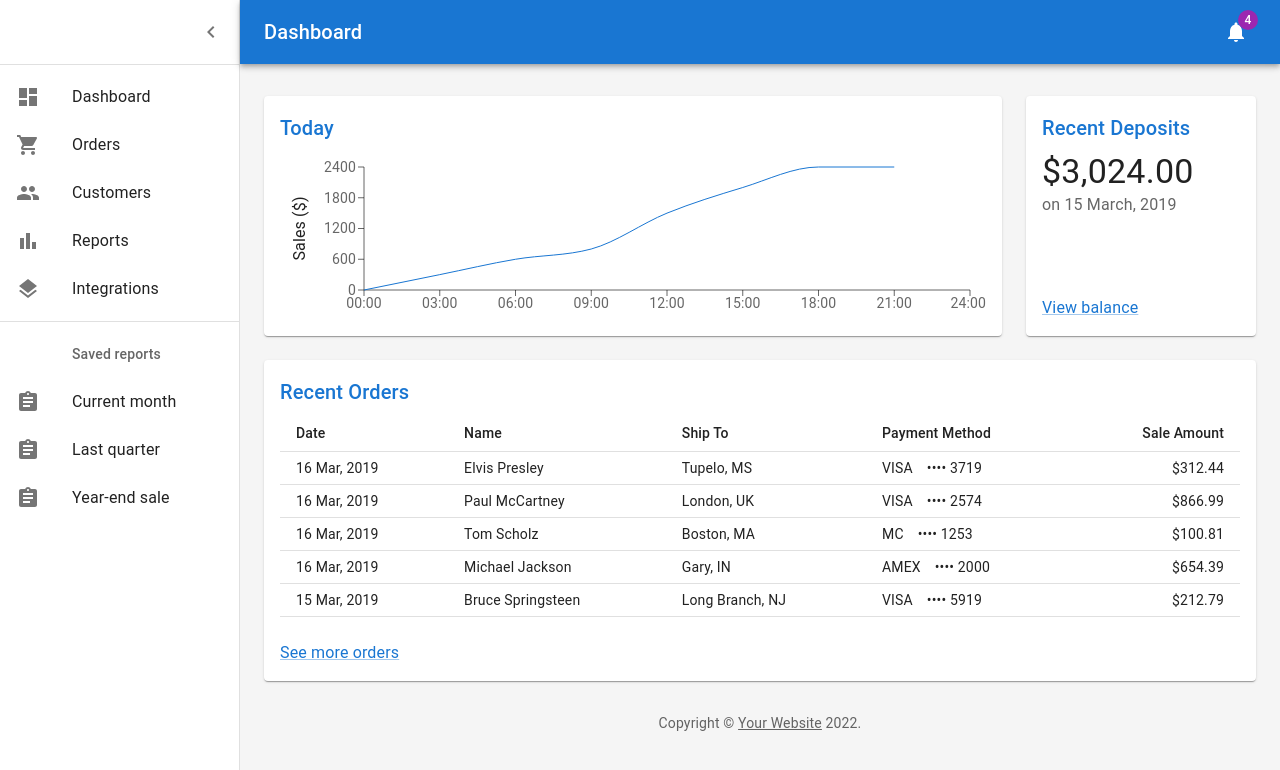
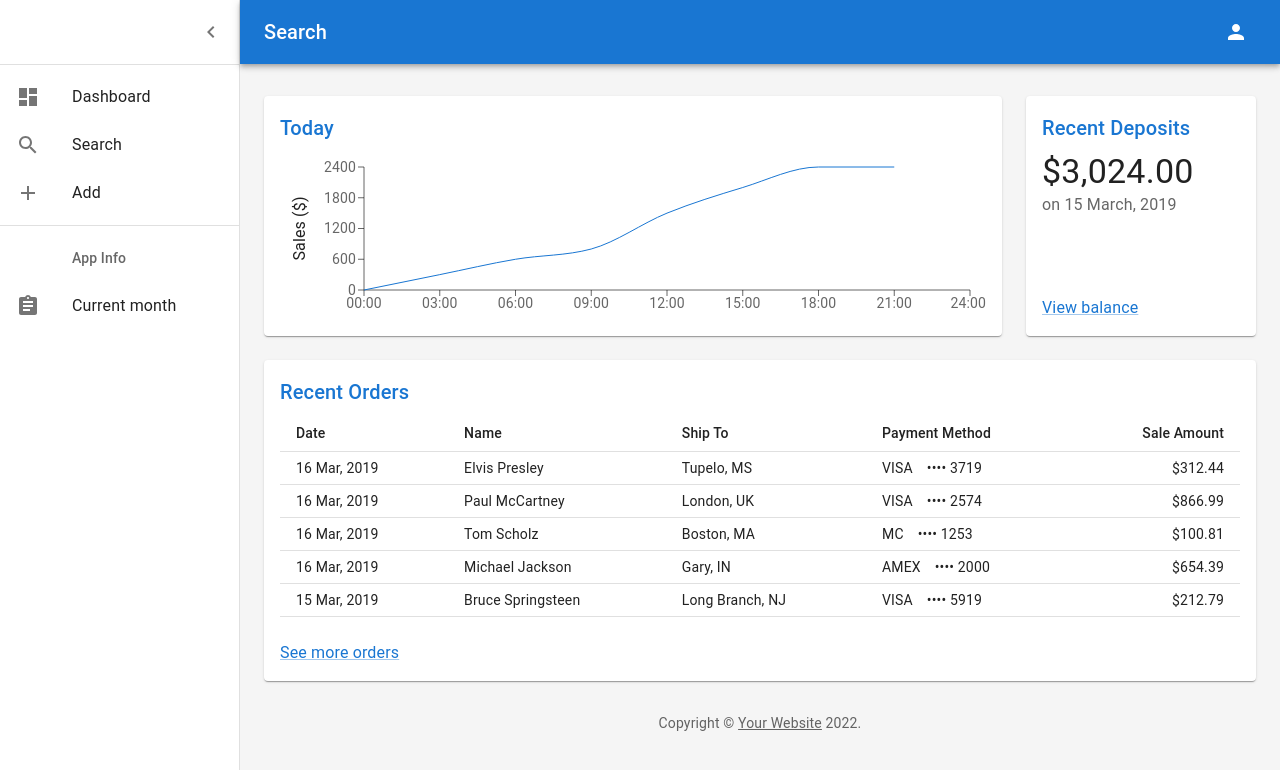
Before and after one commit to mdnelles/search-fe, a React (Create React App) app: page /dashboard in a window 1280 px wide. Shown: the top 770 px of the page. Built offline with nearby package versions, Linux system fonts and the light colour scheme.

Commit message:
update before actions runner

```diff
--- /dev/null
+++ b/src/pages/Dashboard/AppBarTop.tsx
@@ -0,0 +1,79 @@
+import React, { useRef } from "react";
+import MuiAppBar, { AppBarProps as MuiAppBarProps } from "@mui/material/AppBar";
+import { styled } from "@mui/material/styles";
+import IconButton from "@mui/material/IconButton";
+import MenuIcon from "@mui/icons-material/Menu";
+import Toolbar from "@mui/material/Toolbar";
+import Typography from "@mui/material/Typography";
+import Menu from "@mui/material/Menu";
+import MenuItem from "@mui/material/MenuItem";
+import { ProfileNav } from "./components/ProfileNav";
+
+interface AppBarTopProps {
+   drawerWidth?: any;
+   toggleDrawer?: any;
+   propsopen?: boolean;
+}
+
+interface AppBarProps extends MuiAppBarProps {
+   open?: boolean;
+}
+
+export const AppBarTop = (props: AppBarTopProps): any => {
+   const { drawerWidth, toggleDrawer, propsopen } = props;
+
+   const AppBar = styled(MuiAppBar, {
+      shouldForwardProp: (prop) => prop !== "open",
+   })<AppBarProps>(({ theme, open }) => ({
+      zIndex: theme.zIndex.drawer + 1,
+      transition: theme.transitions.create(["width", "margin"], {
+         easing: theme.transitions.easing.sharp,
+         duration: theme.transitions.duration.leavingScreen,
+      }),
+      ...(open && {
+         marginLeft: drawerWidth,
+         width: `calc(100% - ${drawerWidth}px)`,
+         transition: theme.transitions.create(["width", "margin"], {
+            easing: theme.transitions.easing.sharp,
+            duration: theme.transitions.duration.enteringScreen,
+         }),
+      }),
+   }));
+
+   return (
+      <>
+         <AppBar position='absolute' open={propsopen}>
+            <Toolbar
+               sx={{
+                  pr: "24px", // keep right padding when drawer closed
+               }}
+            >
+               {!propsopen ? (
+                  <IconButton
+                     edge='start'
+                     color='inherit'
+                     aria-label='open drawer'
+                     onClick={toggleDrawer}
+                     sx={{
+                        marginRight: "36px",
+                     }}
+                  >
+                     <MenuIcon />
+                  </IconButton>
+               ) : null}
+
+               <Typography
+                  component='h1'
+                  variant='h6'
+                  color='inherit'
+                  noWrap
+                  sx={{ flexGrow: 1 }}
+               >
+                  Search
+               </Typography>
+               <ProfileNav />
+            </Toolbar>
+         </AppBar>
+      </>
+   );
+};
--- a/src/pages/Dashboard/Dashboard.tsx
+++ b/src/pages/Dashboard/Dashboard.tsx
@@ -1,25 +1,18 @@
 import * as React from "react";
-import { styled, createTheme, ThemeProvider } from "@mui/material/styles";
+import { createTheme, ThemeProvider } from "@mui/material/styles";
 import CssBaseline from "@mui/material/CssBaseline";
 import Box from "@mui/material/Box";
-import MuiAppBar, { AppBarProps as MuiAppBarProps } from "@mui/material/AppBar";
 import Toolbar from "@mui/material/Toolbar";
-
 import Typography from "@mui/material/Typography";
-
-import IconButton from "@mui/material/IconButton";
-import Badge from "@mui/material/Badge";
 import Container from "@mui/material/Container";
 import Grid from "@mui/material/Grid";
 import Paper from "@mui/material/Paper";
 import Link from "@mui/material/Link";
-import MenuIcon from "@mui/icons-material/Menu";
-import NotificationsIcon from "@mui/icons-material/Notifications";
-
 import Chart from "./Chart";
 import Deposits from "./Deposits";
 import Orders from "./Orders";
 import { DrawerLeft } from "./components/DrawerLeft";
+import { AppBarTop } from "./AppBarTop";
 
 function Copyright(props: any) {
    return (
@@ -30,7 +23,7 @@ function Copyright(props: any) {
          {...props}
       >
          {"Copyright © "}
-         <Link color='inherit' href='https://mui.com/'>
+         <Link color='inherit' href='https://nelles.io'>
             Your Website
          </Link>{" "}
          {new Date().getFullYear()}
@@ -40,28 +33,6 @@ function Copyright(props: any) {
 }
 
 const drawerWidth: number = 240;
-
-interface AppBarProps extends MuiAppBarProps {
-   open?: boolean;
-}
-
-const AppBar = styled(MuiAppBar, {
-   shouldForwardProp: (prop) => prop !== "open",
-})<AppBarProps>(({ theme, open }) => ({
-   zIndex: theme.zIndex.drawer + 1,
-   transition: theme.transitions.create(["width", "margin"], {
-      easing: theme.transitions.easing.sharp,
-      duration: theme.transitions.duration.leavingScreen,
-   }),
-   ...(open && {
-      marginLeft: drawerWidth,
-      width: `calc(100% - ${drawerWidth}px)`,
-      transition: theme.transitions.create(["width", "margin"], {
-         easing: theme.transitions.easing.sharp,
-         duration: theme.transitions.duration.enteringScreen,
-      }),
-   }),
-}));
 
 const mdTheme = createTheme();
 
@@ -75,40 +46,11 @@ function DashboardContent() {
       <ThemeProvider theme={mdTheme}>
          <Box sx={{ display: "flex" }}>
             <CssBaseline />
-            <AppBar position='absolute' open={open}>
-               <Toolbar
-                  sx={{
-                     pr: "24px", // keep right padding when drawer closed
-                  }}
-               >
-                  <IconButton
-                     edge='start'
-                     color='inherit'
-                     aria-label='open drawer'
-                     onClick={toggleDrawer}
-                     sx={{
-                        marginRight: "36px",
-                        ...(open && { display: "none" }),
-                     }}
-                  >
-                     <MenuIcon />
-                  </IconButton>
-                  <Typography
-                     component='h1'
-                     variant='h6'
-                     color='inherit'
-                     noWrap
-                     sx={{ flexGrow: 1 }}
-                  >
-                     Dashboard
-                  </Typography>
-                  <IconButton color='inherit'>
-                     <Badge badgeContent={4} color='secondary'>
-                        <NotificationsIcon />
-                     </Badge>
-                  </IconButton>
-               </Toolbar>
-            </AppBar>
+            <AppBarTop
+               drawerWidth={drawerWidth}
+               toggleDrawer={toggleDrawer}
+               propsopen={open}
+            />
             <DrawerLeft
                variant='permanent'
                open={open}
--- /dev/null
+++ b/src/pages/Dashboard/components/ProfileNav.tsx
@@ -0,0 +1,51 @@
+import IconButton from "@mui/material/IconButton";
+import Menu from "@mui/material/Menu";
+import MenuItem from "@mui/material/MenuItem";
+import PersonIcon from "@mui/icons-material/Person";
+import React from "react";
+
+interface ProfileNavProps {
+   mopen: any;
+   handleClick: any;
+   handleMenuClose: any;
+}
+
+export const ProfileNav = (): any => {
+   const [anchorEl, setAnchorEl] = React.useState<null | HTMLElement>(null);
+   const open = Boolean(anchorEl);
+
+   const handleMenuClose = () => {
+      setAnchorEl(null);
+   };
+
+   const handleClick = (event: React.MouseEvent<HTMLButtonElement>) => {
+      setAnchorEl(event.currentTarget);
+   };
+
+   return (
+      <>
+         <IconButton
+            id='basic-button'
+            aria-controls={open ? "basic-menu" : undefined}
+            aria-haspopup='true'
+            aria-expanded={open ? "true" : undefined}
+            onClick={handleClick}
+         >
+            <PersonIcon style={{ color: "white" }} />
+         </IconButton>
+         <Menu
+            id='basic-menu'
+            anchorEl={anchorEl}
+            open={open}
+            onClose={handleMenuClose}
+            MenuListProps={{
+               "aria-labelledby": "basic-button",
+            }}
+         >
+            <MenuItem onClick={handleMenuClose}>Profile</MenuItem>
+            <MenuItem onClick={handleMenuClose}>My account</MenuItem>
+            <MenuItem onClick={handleMenuClose}>Logout</MenuItem>
+         </Menu>
+      </>
+   );
+};
--- a/src/pages/Dashboard/components/listItems.tsx
+++ b/src/pages/Dashboard/components/listItems.tsx
@@ -4,10 +4,8 @@ import ListItemIcon from "@mui/material/ListItemIcon";
 import ListItemText from "@mui/material/ListItemText";
 import ListSubheader from "@mui/material/ListSubheader";
 import DashboardIcon from "@mui/icons-material/Dashboard";
-import ShoppingCartIcon from "@mui/icons-material/ShoppingCart";
-import PeopleIcon from "@mui/icons-material/People";
-import BarChartIcon from "@mui/icons-material/BarChart";
-import LayersIcon from "@mui/icons-material/Layers";
+import SearchIcon from "@mui/icons-material/Search";
+import AddIcon from "@mui/icons-material/Add";
 import AssignmentIcon from "@mui/icons-material/Assignment";
 
 export const mainListItems = (
@@ -20,27 +18,15 @@ export const mainListItems = (
       </ListItemButton>
       <ListItemButton>
          <ListItemIcon>
-            <ShoppingCartIcon />
+            <SearchIcon />
          </ListItemIcon>
-         <ListItemText primary='Orders' />
+         <ListItemText primary='Search' />
       </ListItemButton>
       <ListItemButton>
          <ListItemIcon>
-            <PeopleIcon />
+            <AddIcon />
          </ListItemIcon>
-         <ListItemText primary='Customers' />
-      </ListItemButton>
-      <ListItemButton>
-         <ListItemIcon>
-            <BarChartIcon />
-         </ListItemIcon>
-         <ListItemText primary='Reports' />
-      </ListItemButton>
-      <ListItemButton>
-         <ListItemIcon>
-            <LayersIcon />
-         </ListItemIcon>
-         <ListItemText primary='Integrations' />
+         <ListItemText primary='Add' />
       </ListItemButton>
    </React.Fragment>
 );
@@ -48,7 +34,7 @@ export const mainListItems = (
 export const secondaryListItems = (
    <React.Fragment>
       <ListSubheader component='div' inset>
-         Saved reports
+         App Info
       </ListSubheader>
       <ListItemButton>
          <ListItemIcon>
@@ -56,17 +42,5 @@ export const secondaryListItems = (
          </ListItemIcon>
          <ListItemText primary='Current month' />
       </ListItemButton>
-      <ListItemButton>
-         <ListItemIcon>
-            <AssignmentIcon />
-         </ListItemIcon>
-         <ListItemText primary='Last quarter' />
-      </ListItemButton>
-      <ListItemButton>
-         <ListItemIcon>
-            <AssignmentIcon />
-         </ListItemIcon>
-         <ListItemText primary='Year-end sale' />
-      </ListItemButton>
    </React.Fragment>
 );
```
